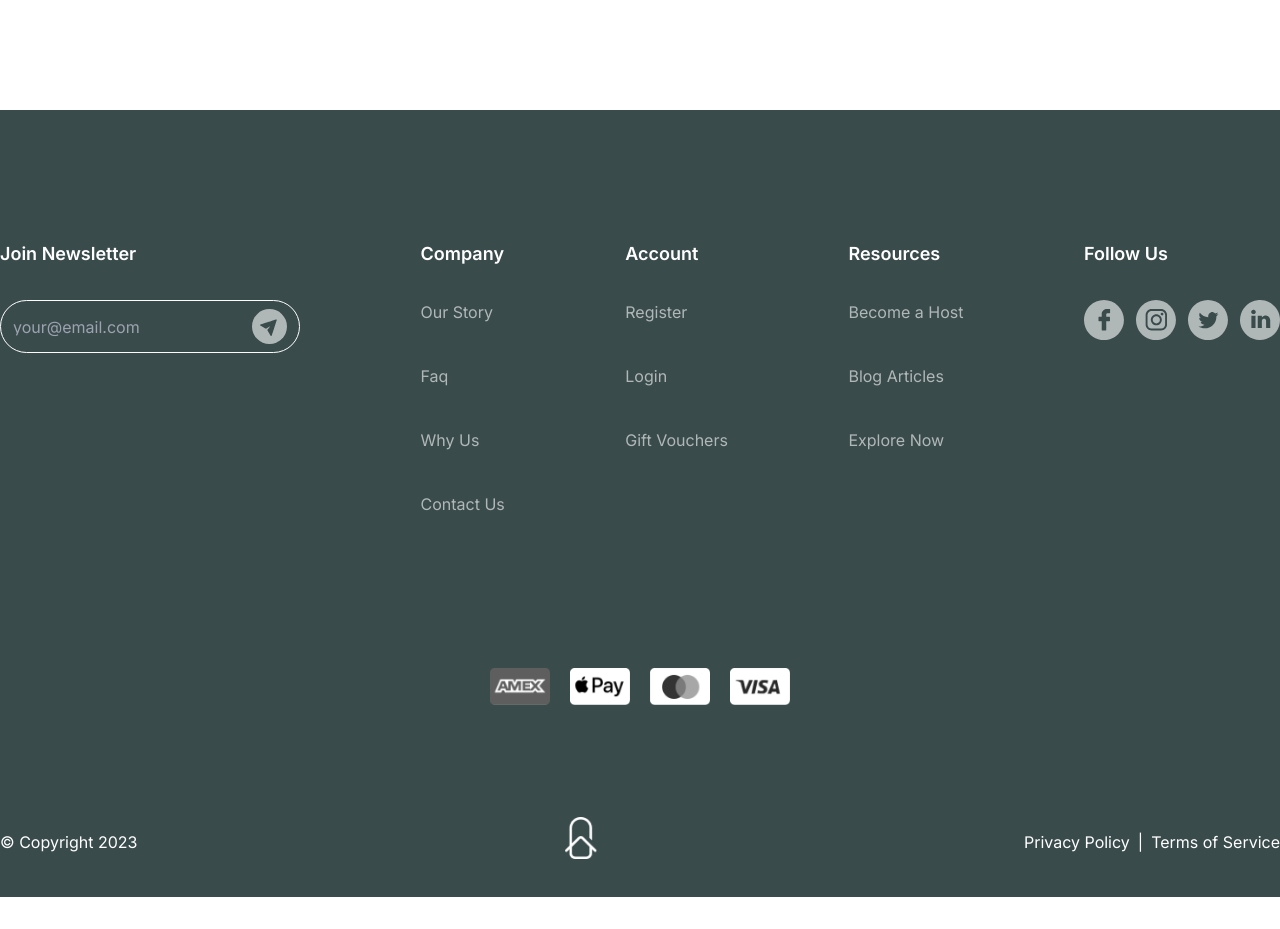
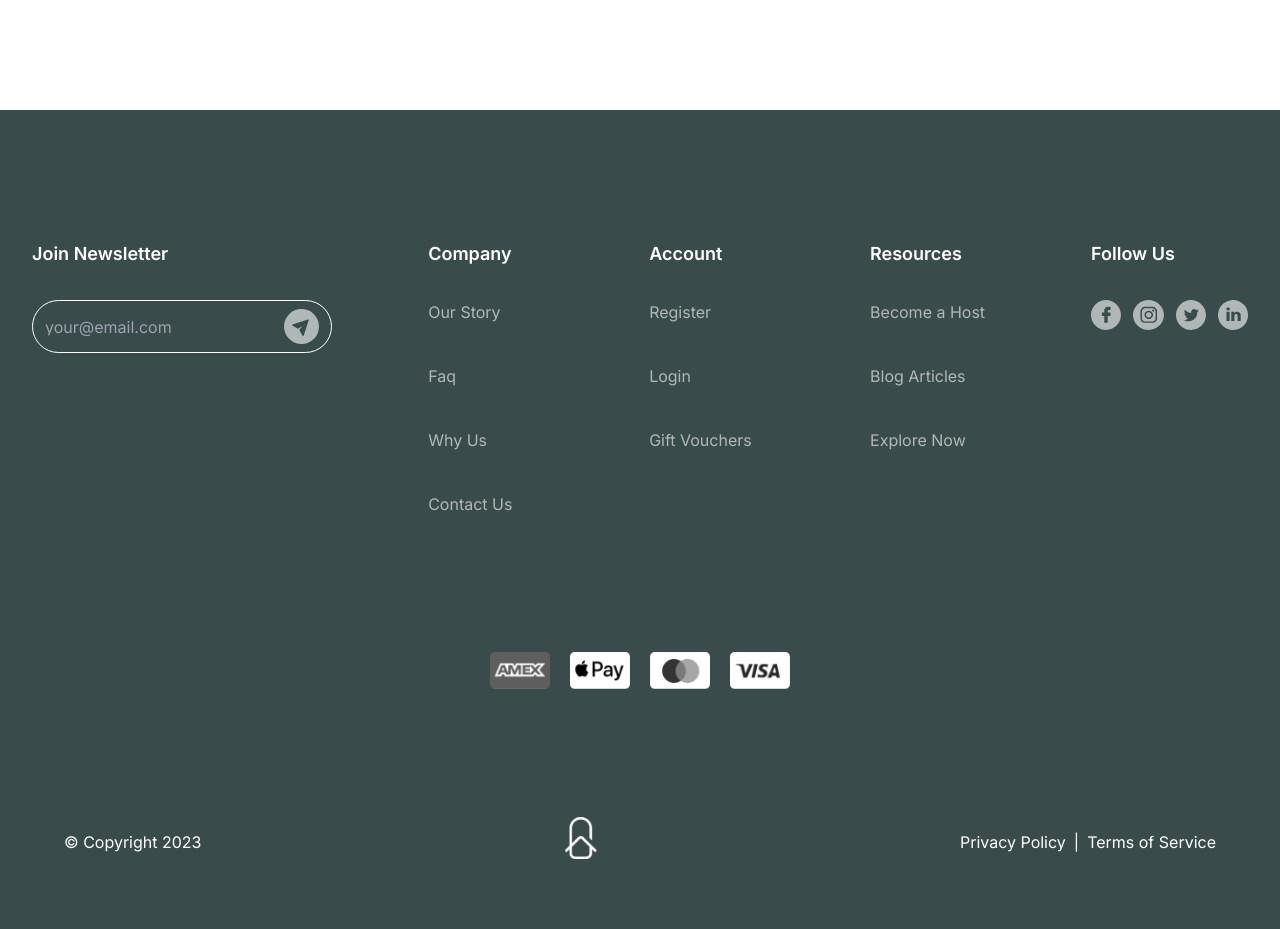
Before and after one commit to stechx1/zyvo-app, a Next.js app: page / in a window 1280 px wide. Shown: the part 1781-2710 px from the top of the page. Before the commit the page ends 2678 px from the top, so only its background shows below. Built offline with nearby package versions, Linux system fonts and the light colour scheme; no server answers.

Commit message:
Footer mobile responsive done

```diff
--- a/collections/Footer/Footer.tsx
+++ b/collections/Footer/Footer.tsx
@@ -26,37 +26,48 @@ export const Footer = () => {
     { href: "/", label: "Explore Now" },
   ];
   return (
-    <footer className="bg-secondary-gray-700 text-white pt-[130px] pb-[30px]">
-      <div className="container mx-auto flex justify-between flex-wrap">
-        {/* Column 1 */}
-        <div className="">
+    <footer className="bg-secondary-gray-700 text-white pt-[130px] pb-[30px] lg:px-8">
+      <div className="container mx-auto gap-4 lg:flex">
+        {/* Column 1 - Join Newsletter */}
+        <div className="xxs:w-full xxs:p-8 lg:w-[28%] lg:mr-20 lg:p-0">
           <h2 className="text-lg font-semibold mb-8">Join Newsletter</h2>
           <ContactForm />
         </div>
 
-        {/* Column 2, 3, 4 */}
-        <NavColumn title="Company" links={companyLinks} />
-        <NavColumn title="Account" links={accountLinks} />
-        <NavColumn title="Resources" links={resourcesLinks} />
+        {/* Column 2, 3, 4 - Company, Account, Resources */}
+        <div className="xxs:grid xxs:grid-cols-2 xxs:p-8 xxs:gap-14 sm:flex sm:justify-between sm:gap-16 lg:p-0 ">
+          <div className="lg:w-[25%]">
+            <NavColumn title="Company" links={companyLinks} />
+          </div>
+          <div className="lg:w-[25%]">
+            <NavColumn title="Account" links={accountLinks} />
+          </div>
+          <div className="lg:w-[25%]">
+            <NavColumn title="Resources" links={resourcesLinks} />
+          </div>
 
-        {/* Column 5 */}
-        <div>
-          <h2 className="text-lg font-semibold mb-8">Follow Us</h2>
-          <SocialMediaLinks />
+          {/* Column 5 - Follow Us */}
+          <div className="lg:w-[25%]">
+            <h2 className="text-lg font-semibold mb-8">Follow Us</h2>
+            <SocialMediaLinks />
+          </div>
         </div>
       </div>
-      <div className="my-28 flex place-content-center">
+
+      {/* Payment Cards */}
+      <div className="lg:my-24 xxs:mt-8 xxs:mb-24 flex place-content-center">
         <Image
-          src={"/images/payment-cards.png"}
-          alt={"payment-cards"}
+          src="/images/payment-cards.png"
+          alt="payment-cards"
           width={300}
           height={40}
           className="cursor-pointer"
         />
       </div>
-      <div className="container mx-auto flex justify-between items-center mt-4">
-        <p>&copy; Copyright 2023</p>
-        <div className="mb-2">
+
+      {/* Bottom Section */}
+      <div className="container mx-auto flex xxs:p-8 xxs:flex-col xxs:gap-4 sm:flex-row justify-between items-center mt-4">
+        <div className="mb-2 xxs:flex sm:hidden">
           <Image
             src="/images/white-zyvo-logo.png"
             alt="Zyvo Logo"
@@ -65,7 +76,17 @@ export const Footer = () => {
             className="cursor-pointer"
           />
         </div>
-        <div className=" flex space-x-2">
+        <p>&copy; Copyright 2023</p>
+        <div className="mb-2 xxs:hidden sm:flex">
+          <Image
+            src="/images/white-zyvo-logo.png"
+            alt="Zyvo Logo"
+            width={32}
+            height={42}
+            className="cursor-pointer"
+          />
+        </div>
+        <div className="flex space-x-2">
           <Link
             href="/"
             className="text-white text-md hover:underline transition duration-300"
--- a/collections/Footer/NavColumn/NavColumn.tsx
+++ b/collections/Footer/NavColumn/NavColumn.tsx
@@ -2,14 +2,17 @@ import { NavColumnProps } from "@/types";
 import Link from "next/link";
 
 export const NavColumn: React.FC<NavColumnProps> = ({ title, links }) => (
-  <div>
-    <h2 className="text-lg font-semibold mb-8">{title}</h2>
+  <>
+    <h2 className="text-lg font-semibold  xxs:mb-4 lg:mb-8">{title}</h2>
     <ul className="custom-ul">
       {links.map((link, index) => (
-        <li key={index} className="mb-[40px] opacity-[0.6] hover:underline hover:text-white hover:opacity-[1] transition duration-300">
+        <li
+          key={index}
+          className="xxs:mb-[20px] lg:mb-[40px] opacity-[0.6] hover:underline hover:text-white hover:opacity-[1] transition duration-300"
+        >
           <Link href={link.href}>{link.label}</Link>
         </li>
       ))}
     </ul>
-  </div>
+  </>
 );
--- a/collections/Footer/SocialMediaLinks/SocialMediaLinks.tsx
+++ b/collections/Footer/SocialMediaLinks/SocialMediaLinks.tsx
@@ -34,7 +34,7 @@ export const SocialMediaLinks = () => {
             alt={item.name}
             width={40}
             height={40}
-            className="cursor-pointer"
+            className="cursor-pointer lg:w-[100px]"
           />
         </Link>
       ))}
--- a/tailwind.config.ts
+++ b/tailwind.config.ts
@@ -8,6 +8,14 @@ const config: Config = {
     "./app/**/*.{js,ts,jsx,tsx,mdx}",
   ],
   theme: {
+    screens: {
+      xxs: "375px",
+      xs: "500px",
+      sm: "640px",
+      md: "768px",
+      lg: "1024px",
+      xl: "1280px",
+    },
     extend: {
       backgroundImage: {
         "gradient-radial": "radial-gradient(var(--tw-gradient-stops))",
```
